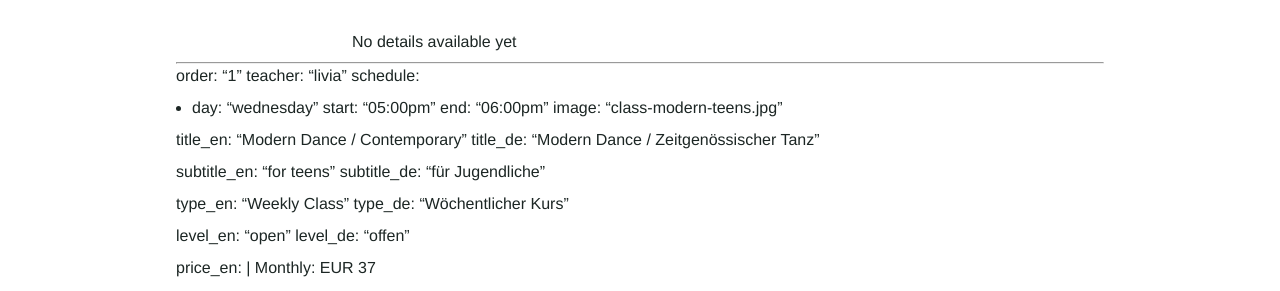
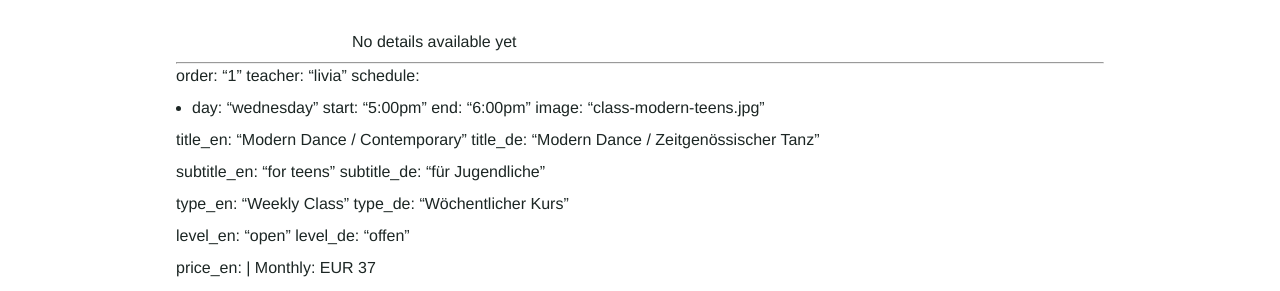
Before and after one commit to Kriesse/urbanraum, a Jekyll site: the page built from _classes/modern-teens.md, in a window 1280 px wide. Shown: the part 689-980 px from the top of the page. Built offline with Jekyll 4.4.1, drawn with Linux system fonts in a browser that asks for light colours; nearby versions of some CDN libraries.

Commit message:
Update modern-teens.md

```diff
--- a/_classes/modern-teens.md
+++ b/_classes/modern-teens.md
@@ -3,8 +3,8 @@
 teacher: "livia"
 schedule:
   - day: "wednesday"
-    start: "05:00pm"
-    end: "06:00pm"
+    start: "5:00pm"
+    end: "6:00pm"
 image: "class-modern-teens.jpg"
 
 title_en: "Modern Dance / Contemporary"
```
